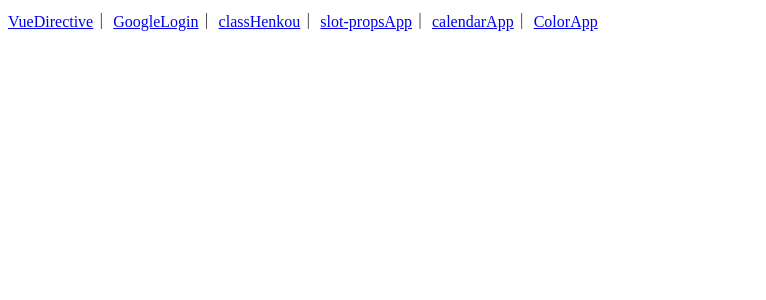
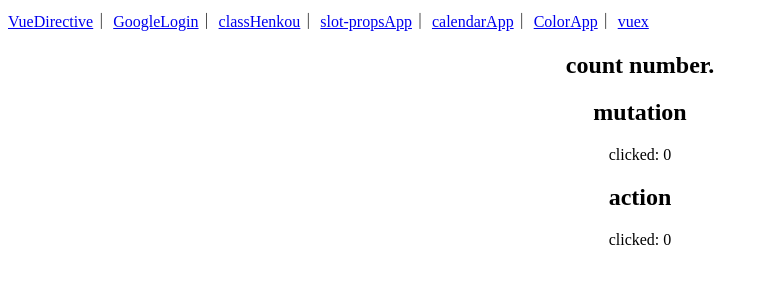
Before and after one commit to kujiKazuaki/my-teach, a Vue app: page /vuex in a window 1280 px wide. Shown: the top 300 px of the page, without its empty margins (0-766 px from the left). Built offline with nearby package versions, Linux system fonts and the light colour scheme.

Commit message:
googlelogin改良

```diff
--- a/src/App.vue
+++ b/src/App.vue
@@ -7,7 +7,8 @@
       <router-link to="/classHenkou">classHenkou</router-link>｜
       <router-link to="/slotpropsApp">slot-propsApp</router-link>｜
       <router-link to="/calendarApp">calendarApp</router-link>｜
-      <router-link to="/ColorApp">ColorApp</router-link>
+      <router-link to="/ColorApp">ColorApp</router-link>｜
+      <router-link to="/vuex">vuex</router-link>
     </nav>
     <router-view />
   </div>
--- a/src/router/index.js
+++ b/src/router/index.js
@@ -6,6 +6,7 @@ import GoogleLogin from "@/教材/ログイン認証/GoogleLogin.vue"
 import classHenkou from "@/個人勉強用/classHenkou.vue"
 import calendarApp from "@/個人勉強用/calendarApp.vue"
 import ColorApp from "@/個人勉強用/ColorApp.vue"
+import vuex from "@/個人勉強用/vuex.vue"
 
 const routes = [
   {
@@ -43,6 +44,11 @@ const routes = [
     name: "ColorApp",
     component: ColorApp,
   },
+  {
+    path: "/vuex",
+    name: "vuex",
+    component: vuex,
+  },
 ]
 
 const router = createRouter({
--- a/src/store/index.js
+++ b/src/store/index.js
@@ -1,25 +1,29 @@
 import { createStore } from "vuex"
 
 export default createStore({
-  state: {
-    // 使いたいデータを書く
-    user: null,
-    name: null,
-    image: null,
+  state: () => {
+    return {
+      message: "count number.",
+      counter: 0,
+    }
   },
-  getters: {},
   mutations: {
-    // stateの中にある値を更新するコードを書く
-    updateUserInfo(state, user) {
-      state.user = user
+    count: (state, n) => {
+      state.counter += n
     },
-    updateUserName(state, userName) {
-      state.name = userName
+    say: (state, msg) => {
+      state.message = msg
     },
-    updateUserImage(state, userImage) {
-      state.image = userImage
+    reset: (state) => {
+      state.counter = 0
+      state.message = "reset!!"
     },
   },
-  actions: {},
-  modules: {},
+  actions: {
+    doit: (context) => {
+      var n = Math.floor(Math.random() * 10)
+      context.commit("count", n)
+      context.commit("say", "add " + n + "!")
+    },
+  },
 })
--- /dev/null
+++ b/src/個人勉強用/vuex.vue
@@ -0,0 +1,38 @@
+<template>
+  <div class="allContainer">
+    <section class="vuex-basic">
+      <h1>{{ $store.state.message }}</h1>
+    </section>
+    <section class="vuex-mutation">
+      <h1>mutation</h1>
+      <div
+        @click.exact="
+          $store.commit({ type: 'count', message: 'add 1!', add: 1 })
+        "
+        @click.ctrl="$store.commit('count', 2)"
+        @click.shift.exact="
+          $store.commit({ type: 'count', message: 'add 10!', add: 10 })
+        "
+      >
+        <a>clicked: {{ $store.state.counter }}</a>
+      </div>
+    </section>
+    <section class="vuex-action">
+      <h1>action</h1>
+      <div class="alert alert-secondary" @click="$store.dispatch('doit')">
+        <a class="h5"> clicked: {{ $store.state.counter }} </a>
+      </div>
+    </section>
+  </div>
+</template>
+
+<script>
+export default {}
+</script>
+
+<style scoped>
+.allContainer {
+  text-align: center;
+  user-select: none;
+}
+</style>
--- a/src/教材/ログイン認証/GoogleLogin.vue
+++ b/src/教材/ログイン認証/GoogleLogin.vue
@@ -64,8 +64,8 @@ import {
   deleteField,
   // getDoc,
   getDocs,
-  // query,
-  // where,
+  query,
+  where,
 } from "firebase/firestore"
 import { db } from "@/firebase.js"
 
@@ -85,7 +85,7 @@ export default {
   created() {
     const auth = getAuth()
     onAuthStateChanged(auth, async (user) => {
-      if (user !== null) {
+      if (user) {
         const user = auth.currentUser
         const displayName = user.displayName
         const email = user.email
@@ -102,28 +102,17 @@ export default {
         this.acountDelet = true
         this.memoArea = true
 
-        // const docRef = doc(db, "users", "user.uid")
-        // const docSnap = await getDoc(docRef)
-
-        // if (docSnap.exists()) {
-        //   console.log("test")
-        //   this.user = docSnap.data()
-        // } else {
-        //   console.log("No such document!")
-        // }
-
-        // const querySnapshot = await getDocs(collection(db, "userComment"))
-        // querySnapshot.forEach(async (doc) => {
-        //   const userid = await getDoc(docRef)
-        //   console.log(userid.data())
-        //   console.log(doc.data())
-        // })
-
-        getDocs(collection(db, "userComment")).then((docs) => {
-          docs.forEach((doc) => {
-            this.comments.push({ text: doc.id, ...doc.data() })
-          })
+        const q = query(
+          collection(db, "userComment"),
+          where("userEmail", "==", email)
+        )
+        const querySnapshot = await getDocs(q)
+        console.log(querySnapshot)
+        querySnapshot.forEach((doc) => {
+          this.comments.push({ text: doc.data().text })
         })
+      } else {
+        console.log("ユーザーなし")
       }
     })
   },
@@ -139,7 +128,8 @@ export default {
             credential.accessToken
             result.user
             onAuthStateChanged(auth, async (user) => {
-              if (user !== null) {
+              if (user) {
+                const user = auth.currentUser
                 const displayName = user.displayName
                 const email = user.email
                 const photoURL = user.photoURL
@@ -151,6 +141,21 @@ export default {
                 this.userImg = photoURL
                 this.userEmail = email
                 this.userName = displayName
+                this.loginName = false
+                this.acountDelet = true
+                this.memoArea = true
+
+                const q = query(
+                  collection(db, "userComment"),
+                  where("userEmail", "==", email)
+                )
+                const querySnapshot = await getDocs(q)
+                console.log(querySnapshot)
+                querySnapshot.forEach((doc) => {
+                  this.comments.push({ text: doc.data().text })
+                })
+              } else {
+                console.log("ユーザーなし")
               }
             })
             this.loginName = false
```
